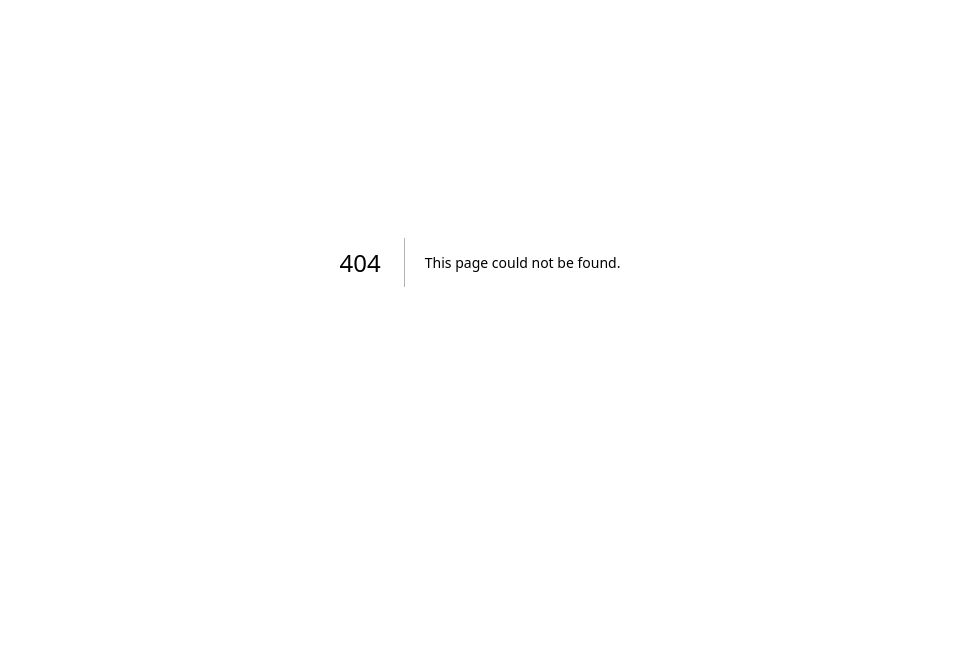
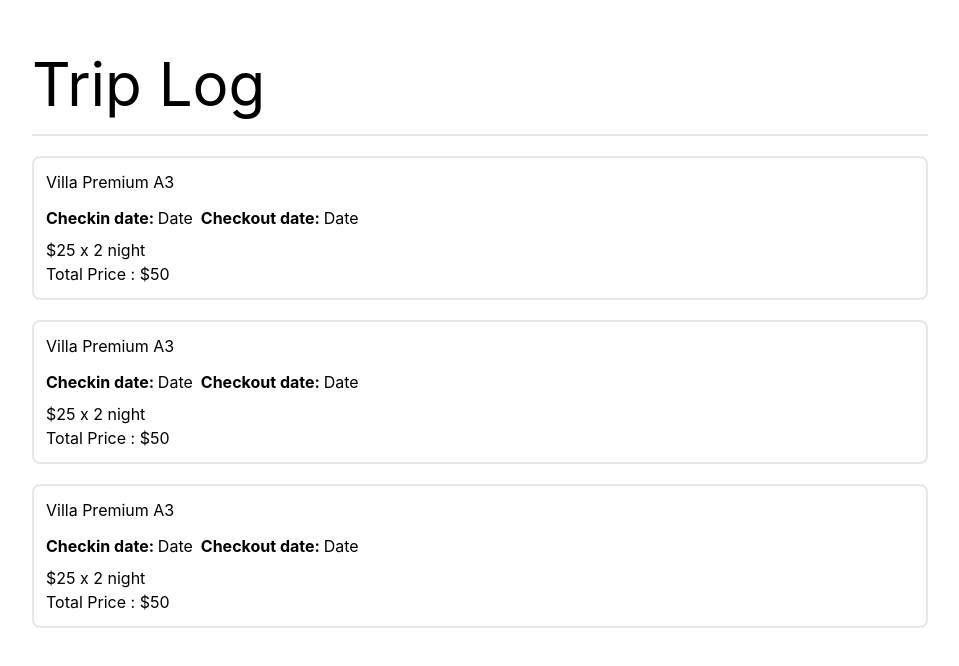
Before and after one commit to Group-Project-3-Kelompok-5/PROJECT-FE, a Next.js app in the folder my-airbnb/: page /history in a window 1280 px wide. Before the commit this address had no page. Shown: the part 138-804 px from the top of the page, without its empty margins (160-1119 px from the left). Built offline with nearby package versions, Linux system fonts and the light colour scheme.

Commit message:
slicing history log done

```diff
--- /dev/null
+++ b/my-airbnb/pages/history.jsx
@@ -0,0 +1,69 @@
+import Head from "next/head";
+
+export default function History() {
+  return (
+    <div className="min-h-screen bg-white text-black">
+      <Head>
+        <title>Hyrule Travel - Find A New Place</title>
+        <meta name="description" content="Generated by create next app" />
+        <link rel="icon" href="/favicon.ico" />
+      </Head>
+      <main>
+        <div className="p-48">
+          <h1 className="text-6xl border-b-2 pb-5">Trip Log</h1>
+          <div className="flex flex-col w-full rounded-lg border-2 p-3 mt-5">
+            <div>
+              <p>Villa Premium A3</p>
+            </div>
+            <div className="flex flex-row pt-3">
+              <p className="font-bold pr-2">
+                Checkin date: <span className="font-normal">Date</span>
+              </p>
+              <p className="font-bold pr-2">
+                Checkout date: <span className="font-normal">Date</span>
+              </p>
+            </div>
+            <div className="pt-2">
+              <p>$25 x 2 night</p>
+              <p>Total Price : $50</p>
+            </div>
+          </div>
+          <div className="flex flex-col w-full rounded-lg border-2 p-3 mt-5">
+            <div>
+              <p>Villa Premium A3</p>
+            </div>
+            <div className="flex flex-row pt-3">
+              <p className="font-bold pr-2">
+                Checkin date: <span className="font-normal">Date</span>
+              </p>
+              <p className="font-bold pr-2">
+                Checkout date: <span className="font-normal">Date</span>
+              </p>
+            </div>
+            <div className="pt-2">
+              <p>$25 x 2 night</p>
+              <p>Total Price : $50</p>
+            </div>
+          </div>
+          <div className="flex flex-col w-full rounded-lg border-2 p-3 mt-5">
+            <div>
+              <p>Villa Premium A3</p>
+            </div>
+            <div className="flex flex-row pt-3">
+              <p className="font-bold pr-2">
+                Checkin date: <span className="font-normal">Date</span>
+              </p>
+              <p className="font-bold pr-2">
+                Checkout date: <span className="font-normal">Date</span>
+              </p>
+            </div>
+            <div className="pt-2">
+              <p>$25 x 2 night</p>
+              <p>Total Price : $50</p>
+            </div>
+          </div>
+        </div>
+      </main>
+    </div>
+  );
+}
```
